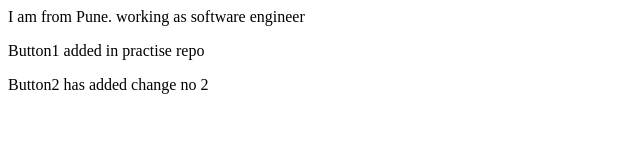
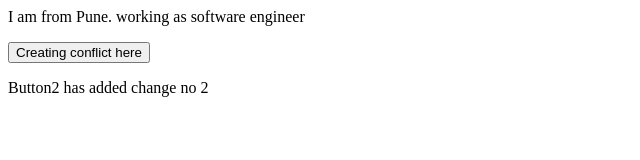
Before and after one commit to GadaveNisha/myPractise, a plain HTML site: page index.html in a window 1280 px wide. Shown: the whole page, without its empty margins (0-640 px from the left). Drawn offline with Linux system fonts and the light colour scheme.

Commit message:
practise fifth commit

```diff
--- a/index.html
+++ b/index.html
@@ -1,3 +1,3 @@
 <p> I am from Pune. working as software engineer </p>
-<p> Button1 added in practise repo</p>
+<button> Creating conflict here</button>
 <p> Button2 has added change no 2</p>
```
